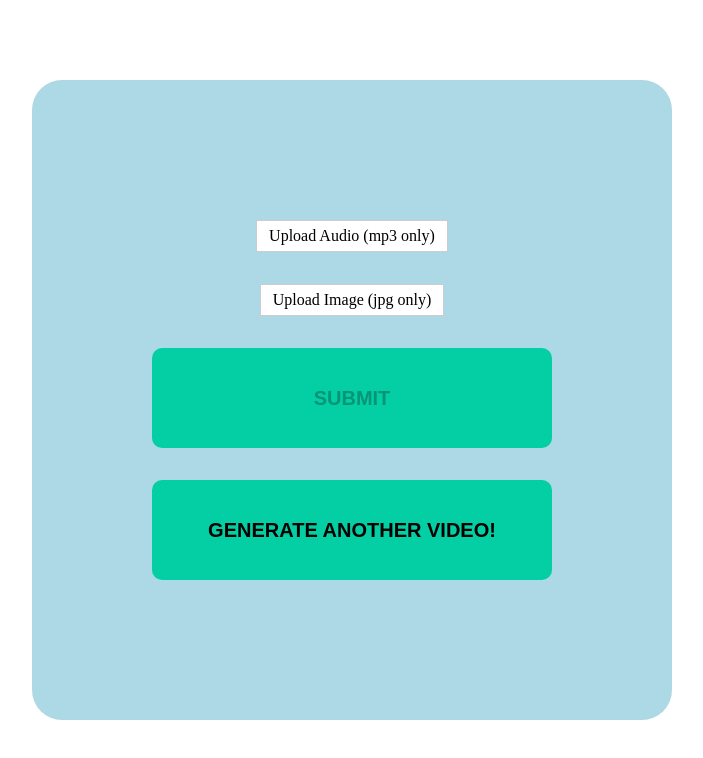
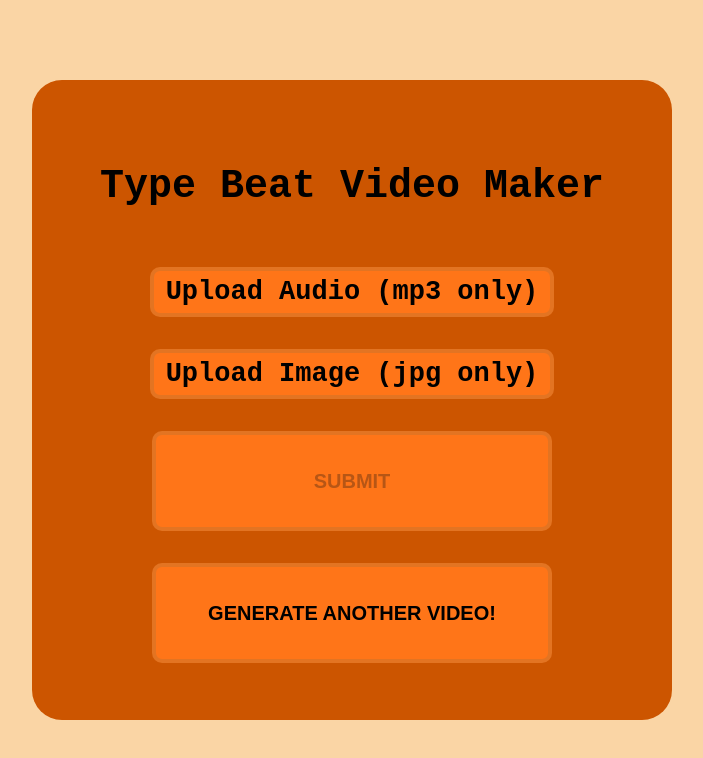
Before and after one commit to LeoMiguelB/type-beat-videoer, a website: page index.html in a window 1280 px wide. Shown: the whole page, without its empty margins (288-991 px from the left). Drawn offline with nearby package versions, Linux system fonts and the light colour scheme.

Commit message:
updated css

```diff
--- a/index.html
+++ b/index.html
@@ -11,6 +11,7 @@
         body {
             margin: 0;
             height: 100%;
+            background-color: #FAD5A5;
         }
 
         form {
@@ -22,7 +23,7 @@
             flex-direction: column;
             align-items: center;
             justify-content: center;
-            background-color: lightblue;
+            background-color: #CC5500;
             border-radius: 30px;
         }
 
@@ -42,14 +43,15 @@
             width: 400px;
             height: 100px;
             border: none;
-            background-color: #03CEA4;
+            background-color: #FF7518;
+            border: 4px solid rgba(184, 115, 51, 0.4);
             border-radius: 10px;
             font-size: 20px;
             font-weight: 900;
         }
 
         button:hover {
-            background-color: #03cea54d;
+            background-color: #ffac1c72;
             cursor: pointer;
         }
 
@@ -58,22 +60,35 @@
         }
 
         .custom-file-upload {
-            background-color: white;
-            border: 1px solid #ccc;
+            background-color: #FF7518;
+            border: 4px solid rgba(184, 115, 51, 0.4);
             display: inline-block;
             padding: 6px 12px;
             cursor: pointer;
+            font-weight: 900;
+            font-size: 27px;
+            font-family: monospace;
+            border-radius: 10px;
         }
 
+        .custom-file-upload:hover {
+            background-color: #ffac1c72;
+            cursor: pointer;
+        }
+
+
         h1 {
-            font-size: 12px;
+            font-size: 40px;
+            font-family: monospace;
         }
     </style>
 </head>
 
 <body>
+
     <div class="block">
         <form class="form-container" action="http://localhost:5500" method="post" enctype="multipart/form-data">
+            <h1>Type Beat Video Maker</h1>
             <label for="filess" class="custom-file-upload" id="audio-upload">
                 Upload Audio (mp3 only)
             </label>
@@ -213,10 +228,9 @@
 
             if (firstFile && secondFile && (tracker == 2)) {
                 $('#button').prop('disabled', false);
-                console.log('working First')
 
             }
-        }else {
+        } else {
             tracker--;
             imageUpload.textContent = 'Upload Image (jpg only)';
             $('#button').prop('disabled', true);
@@ -239,7 +253,7 @@
             if (firstFile && secondFile && (tracker == 2)) {
                 $('#button').prop('disabled', false);
             }
-        }else{
+        } else {
             tracker--;
             audioUpload.textContent = 'Upload Audio (mp3 only)';
             $('#button').prop('disabled', true);
```
